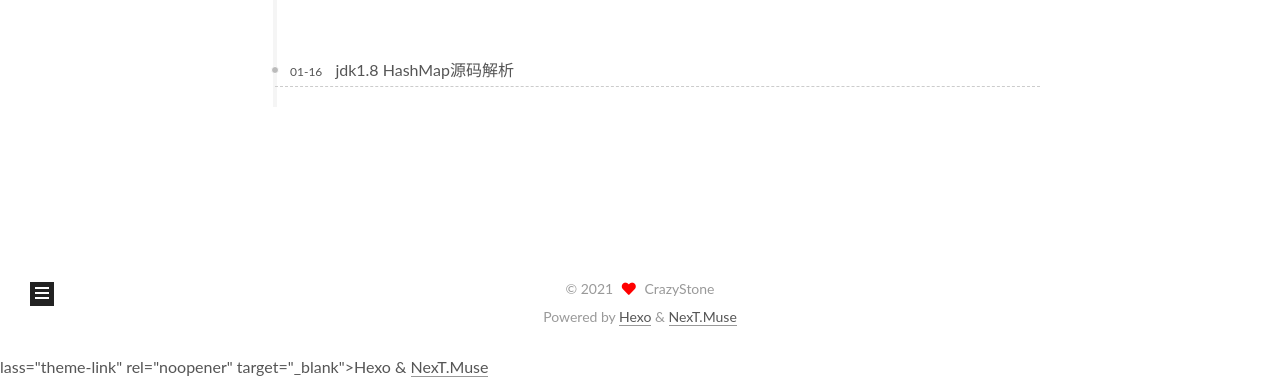
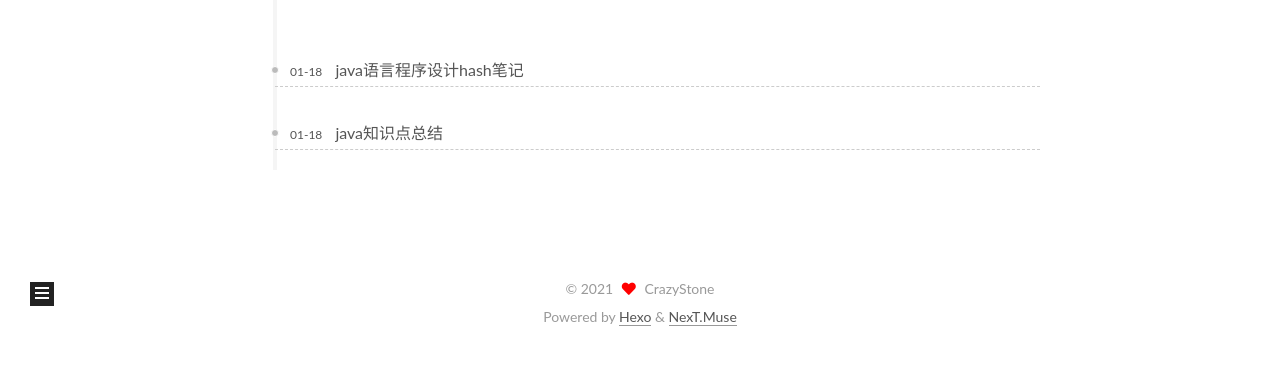
Before and after one commit to CrazyStoneJy/crazystonejy.github.io, a plain HTML site: page tags/Java/index.html in a window 1280 px wide. Shown: the part 449-832 px from the top of the page. After the commit the page ends 800 px from the top, so only its background shows below. Drawn offline with Linux system fonts and the light colour scheme.

Commit message:
Site updated: 2021-03-28 11:34:49

```diff
--- a/css/main.css
+++ b/css/main.css
@@ -1168,7 +1168,7 @@ pre .javascript .function {
 }
 .links-of-author a::before,
 .links-of-author span.exturl::before {
-  background: #6eff3b;
+  background: #ff0be3;
   border-radius: 50%;
   content: ' ';
   display: inline-block;
--- a/tags/Java/index.html
+++ b/tags/Java/index.html
@@ -22,13 +22,13 @@
 
   <meta property="og:type" content="website">
 <meta property="og:title" content="CrazyStone&#39;s Blog">
-<meta property="og:url" content="http://crazystonejy.github.io/tags/java/index.html">
+<meta property="og:url" content="http://crazystonejy.github.io/tags/Java/index.html">
 <meta property="og:site_name" content="CrazyStone&#39;s Blog">
 <meta property="og:locale" content="en_US">
 <meta property="article:author" content="CrazyStone">
 <meta name="twitter:card" content="summary">
 
-<link rel="canonical" href="http://crazystonejy.github.io/tags/java/">
+<link rel="canonical" href="http://crazystonejy.github.io/tags/Java/">
 
 
 <script id="page-configurations">
@@ -41,7 +41,7 @@
   };
 </script>
 
-  <title>Tag: java | CrazyStone's Blog</title>
+  <title>Tag: Java | CrazyStone's Blog</title>
 
 
 
@@ -148,7 +148,7 @@
   <div class="post-block">
     <div class="posts-collapse">
       <div class="collection-title">
-        <h2 class="collection-header">java
+        <h2 class="collection-header">Java
           <small>Tag</small>
         </h2>
       </div>
@@ -163,15 +163,35 @@
 
       <div class="post-meta">
         <time itemprop="dateCreated"
-              datetime="2018-01-16T23:24:00+08:00"
-              content="2018-01-16">
-          01-16
+              datetime="2018-01-18T16:50:03+08:00"
+              content="2018-01-18">
+          01-18
         </time>
       </div>
 
       <div class="post-title">
-          <a class="post-title-link" href="/2018/01/16/jdk1-8-HashMap%E6%BA%90%E7%A0%81%E8%A7%A3%E6%9E%90/" itemprop="url">
-            <span itemprop="name">jdk1.8 HashMap源码解析</span>
+          <a class="post-title-link" href="/2018/01/18/java%E8%AF%AD%E8%A8%80%E7%A8%8B%E5%BA%8F%E8%AE%BE%E8%AE%A1hash%E7%AC%94%E8%AE%B0/" itemprop="url">
+            <span itemprop="name">java语言程序设计hash笔记</span>
+          </a>
+      </div>
+
+    </header>
+  </article>
+
+  <article itemscope itemtype="http://schema.org/Article">
+    <header class="post-header">
+
+      <div class="post-meta">
+        <time itemprop="dateCreated"
+              datetime="2018-01-18T16:21:39+08:00"
+              content="2018-01-18">
+          01-18
+        </time>
+      </div>
+
+      <div class="post-title">
+          <a class="post-title-link" href="/2018/01/18/java%E7%9F%A5%E8%AF%86%E7%82%B9%E6%80%BB%E7%BB%93/" itemprop="url">
+            <span itemprop="name">java知识点总结</span>
           </a>
       </div>
 
@@ -347,59 +367,3 @@
 
 </body>
 </html>
-lass="theme-link" rel="noopener" target="_blank">Hexo</a> & <a href="https://muse.theme-next.org/" class="theme-link" rel="noopener" target="_blank">NexT.Muse</a>
-  </div>
-
-
-
-
-
-
-
-
-
-
-      </div>
-    </footer>
-  </div>
-
-
-  <script src="/lib/anime.min.js"></script>
-  <script src="/lib/velocity/velocity.min.js"></script>
-  <script src="/lib/velocity/velocity.ui.min.js"></script>
-
-<script src="/js/utils.js"></script>
-
-<script src="/js/motion.js"></script>
-
-
-<script src="/js/schemes/muse.js"></script>
-
-
-<script src="/js/next-boot.js"></script>
-
-
-
-
-
-
-
-
-
-
-
-
-
-
-
-
-
-
-
-
-
-
-
-
-</body>
-</html>
```
Also changed, not shown: 2018/04/09/git命令整理/index.html (+1 -1 lines), page/2/index.html (+1 -1 lines).
